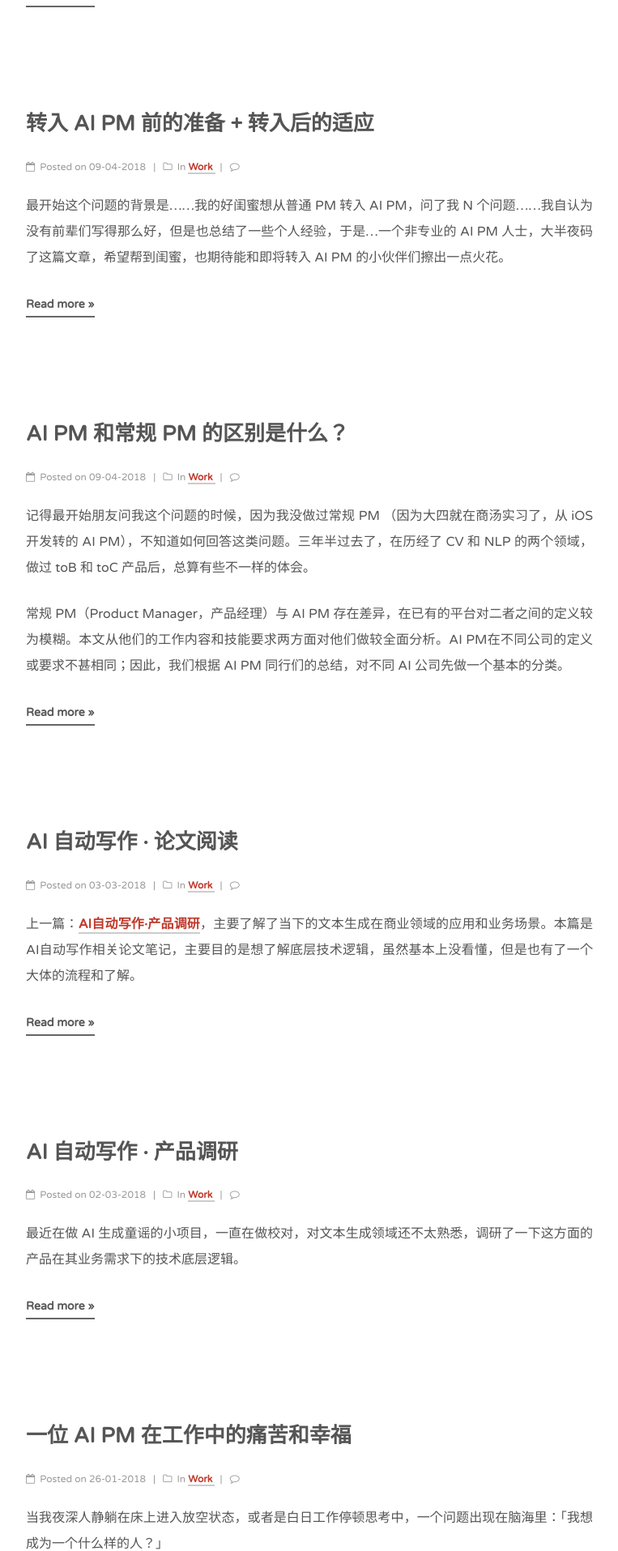
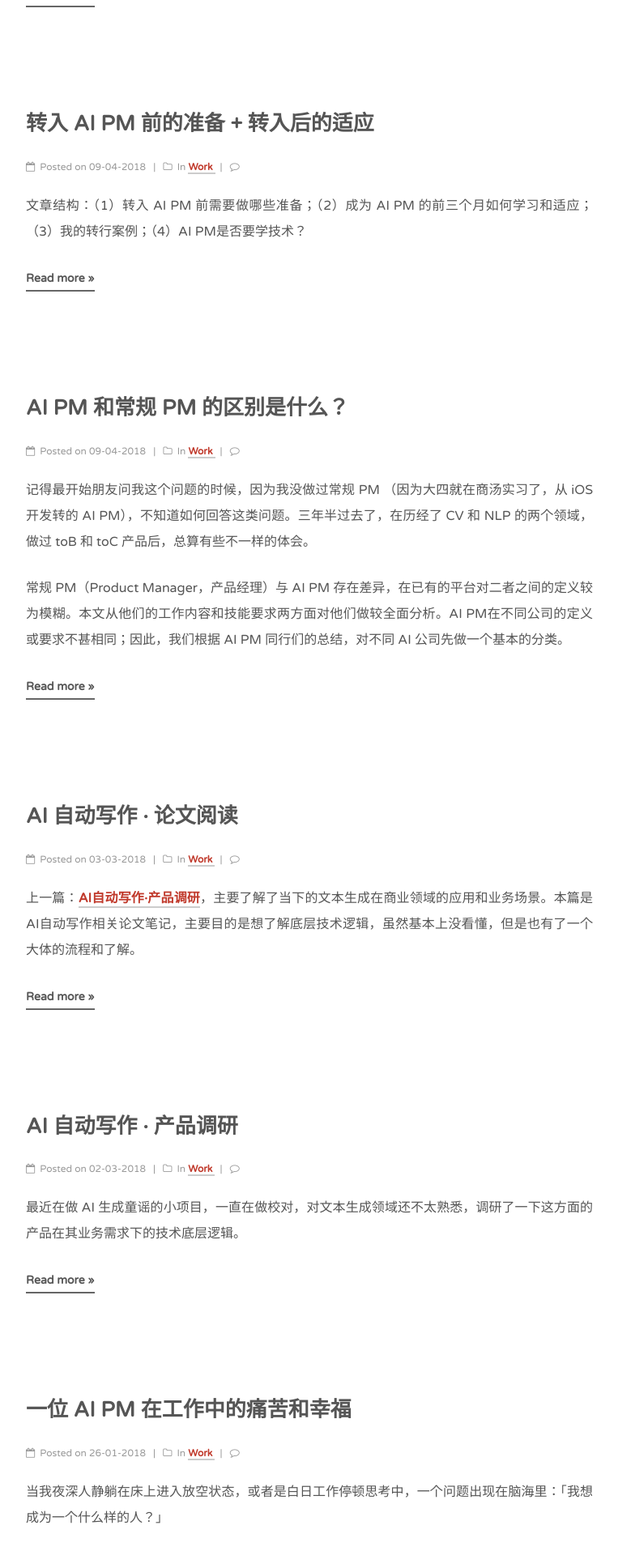
Before and after one commit to RamyWu/RamyWu.github.io, a Jekyll site: the page built from index.html, in a window 1280 px wide. Shown: the part 1505-3420 px from the top of the page at 81% size, without its empty margins (258-1021 px from the left). Built offline with Jekyll 4.4.1, drawn with Linux system fonts in a browser that asks for light colours; the list of posts is cut into pages by our own code; comment, search, counter and statistics services are not loaded.

Commit message:
update typo and interview

```diff
--- a/_posts/2018-04-09-Get-Ready-For-AI-PM.md
+++ b/_posts/2018-04-09-Get-Ready-For-AI-PM.md
@@ -6,9 +6,14 @@ tags: AI-PM
 category: Work
 ---
 
-最开始这个问题的背景是......我的好闺蜜想从普通 PM 转入 AI PM，问了我 N 个问题......我自认为没有前辈们写得那么好，但是也总结了一些个人经验，于是...一个非专业的 AI PM 人士，大半夜码了这篇文章，希望帮到闺蜜，也期待能和即将转入 AI PM 的小伙伴们擦出一点火花。
+文章结构：（1）转入 AI PM 前需要做哪些准备；（2）成为 AI PM 的前三个月如何学习和适应；（3）我的转行案例；（4）AI PM是否要学技术？
 
-## 分析行业+领域
+## 转入 AI PM 前需要做哪些准备
+
+1. 粗略分析整个行业领域，找到自己的最感兴趣的行业再深入分析
+2. 试着深入分析or实操一个 AI 项目
+
+### 分析行业+领域
 
 想要进入哪个领域，计算机视觉 or 自然语言处理？智能硬件 or 软件 or 云服务？什么行业的 AI 产品，金融、安防、AR、...？
 
@@ -19,7 +24,7 @@ category: Work
 
 ![](http://ojcp18ifz.bkt.clouddn.com/2018-04-17-AI100.png)
 
-## 试着做一个项目
+### 试着做一个项目
 
 首先，根据上图选择工作领域、公司、产品业务和项目。如有具体项目，可以试着做个demo；如果没有，就根据目标公司主要业务的产品，做各个维度的分析和调研。
 
@@ -35,12 +40,13 @@ category: Work
 如果仅仅是浅浅地了解，那么本来 3 个月就能掌握的东西，需要花了 N 年时间甚至还 get 不到。
 
 
-## 入职后快速适应
+## 成为 AI PM 的前三个月如何学习和适应
 
+### 可以做这几件事
 
 如果已经成为 AI PM 了，最开始在新公司肯定要了解业务背景，多做产品分析，看之前 PM 留下的资料等。一般老大会吩咐你做什么，你跟着做就是。
 
-如果你已经有了常规 PM 的基本能力，比如竞品分析、需求分析、用户研究、项目管理能力等。而如何学习与 AI 相关的技能呢？嗯...这就要看不同公司的岗位的需求了。有些需要了解 AI 底层逻辑，有些需要掌握一定的数据处理，具体区别请看上一篇文章 [AI PM 和常规 PM 的区别是什么？](http://www.ramywu.com/work/2018/04/09/Difference-between-AI-PM-and-PM/)。
+如果你已经有了常规 PM 的基本能力，比如竞品分析、需求分析、用户研究、项目管理能力等，可以直接迁移到工作中。而如何学习与 AI 相关的技能呢？嗯...这就要看不同公司的岗位的需求了。有些需要了解 AI 底层逻辑，有些需要掌握一定的数据处理，具体区别请看上一篇文章 [AI PM 和常规 PM 的区别是什么？](http://www.ramywu.com/work/2018/04/09/Difference-between-AI-PM-and-PM/)。
 
 如果是不懂技术，可以从数据标注开始理解算法。首先，因为入门数据标注比较容易；其次，数据标注可以辅助 AI PM 对算法的理解。如何通过数据标注来理解算法呢？产品在真实场景中会产生怎样的数据；数据又如何体现了用户的行为；数据标注是将这些用户行为用一定的规则进行精细划分，而这些规则需要根据算法的原理和能力来制定。
 
@@ -50,9 +56,8 @@ category: Work
 
 最开始可以先通过案例分析，结合工作内容来理解 AI 最基本的概念，或根据自己的项目去看 1-2 本 AI 相关的技术书（最好不要看科普书，因为科普书都是不讲细节逻辑的）。但是千万不要深陷技术本身，被无法理解的数学公式和各种算法模型迷晕了。
 
----
 
-## 附：我的转行+自学经历
+### 附：我的转行+自学经历
 
 #### （1）NLP -「校对」
 
@@ -104,9 +109,22 @@ category: Work
 
 至于去其他的 AI 公司面试之前是否要学技术，这要根据自己心仪的目标公司和岗位的需求了。不同团队和 Leader 对 AI PM 的要求不一样。
 
-最后，转入 AI PM 最快的方法是好好准备一家 AI 公司的面试，然后发简历并找内推获得面试机会，被面试官问到哪里不懂再补哪里。如果失败了，总结思考再快速学习，争取在下一次面试得更好。先进了一家 AI 公司再学如何成为真正的 AI PM 。机会最重要~~
+## 如何面试？
 
-预祝正在准备的 PM 们顺利通过面试~
+最后，转入 AI PM 最快的方法是好好准备一家 AI 公司的面试，然后发简历并找内推获得面试机会，被面试官问到哪里不懂再补哪里。如果失败了，总结思考再快速学习，争取在下一次面试得更好。先进了一家 AI 公司再学如何成为真正的 AI PM，机会更重要~~
+
+关于我的面试经验，可惜并没有太多可以分享给大家，因为第一份工作当时是iOS 技术面试；第二份工作因为和老板太熟所以面试流程是非正式的。
+
+恰巧我近期准备换工作中，看了一些对面试有帮助的文章，
+
+- 一篇对面试蛮有帮助的文章：[请认真面试，也请认真准备面试 - PMCAFF](http://api.m.pmcaff.com/article?id=553343143819392)
+- 在【hanniman】饭团号的一篇面经分享：*面经分享_2个AI产品经理的实习offer from 4个面试（腾讯AI lab、商汤、旷视、网易）*。（由于需要加入饭团才可以看，这里就不贴链接了）
+
+预祝正在准备转入AI PM的小伙伴们顺利通过面试~
+
+
+~ 一个小求助：对 AI PM （NLP 方向）面试有经验的朋友，欢迎加我微信交流，也希望大家能给我一些帮助或指点，感谢~
+
 
 ---
 
```
Also changed, not shown: other parts of _posts/2018-04-09-Get-Ready-For-AI-PM.md (+1 -1 lines).
